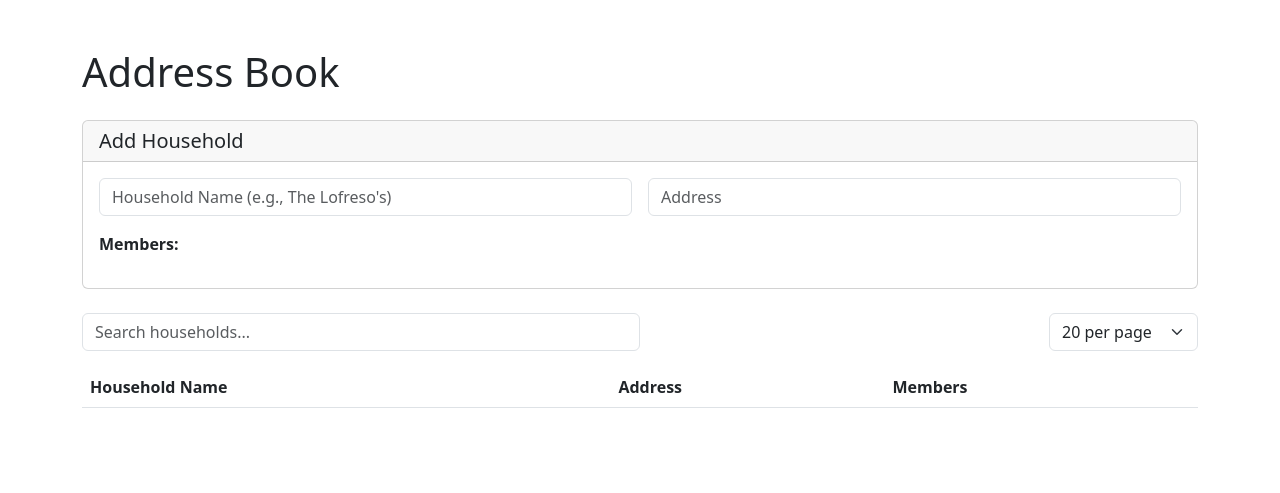
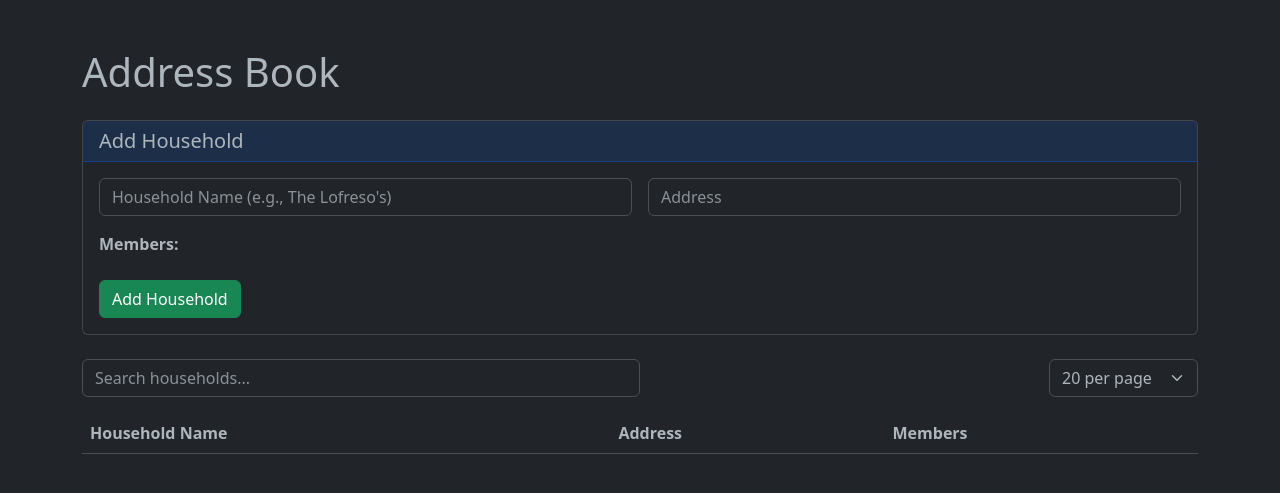
Before and after one commit to tlofreso/address-book, a FastAPI app: page / in a window 1280 px wide. Shown: the top 493 px of the page. Run offline with FastAPI, Linux system fonts and the light colour scheme; lists and menus that the app fills with data are empty; some libraries are stand-ins or nearby versions.

Commit message:
tweak the ui, and adopt dark mode

```diff
--- a/app/templates/index.html
+++ b/app/templates/index.html
@@ -1,5 +1,5 @@
 <!DOCTYPE html>
-<html lang="en">
+<html lang="en" data-bs-theme="dark">
 <head>
     <meta charset="UTF-8">
     <meta name="viewport" content="width=device-width, initial-scale=1.0">
@@ -8,12 +8,15 @@
     <style>
         .pac-container { z-index: 10000; }
         tbody tr { cursor: pointer; }
-        tbody tr:hover { background-color: #f8f9fa; }
+        tbody tr:hover { background-color: rgba(255, 255, 255, 0.075); }
         .member-row { margin-bottom: 8px; }
         .member-row:last-child { margin-bottom: 0; }
+        .card-header { background-color: rgba(13, 110, 253, 0.15); border-bottom: 1px solid rgba(13, 110, 253, 0.3); }
+        .btn-primary { background-color: #0d6efd; border-color: #0d6efd; }
+        .btn-primary:hover { background-color: #0b5ed7; border-color: #0a58ca; }
     </style>
 </head>
-<body>
+<body class="bg-dark">
     <div class="container mt-5">
         <h1 class="mb-4">Address Book</h1>
 
@@ -39,7 +42,9 @@
 
                     <div id="membersContainer"></div>
 
-                    <button type="submit" class="d-none"></button>
+                    <div class="mt-3">
+                        <button type="submit" class="btn btn-success">Add Household</button>
+                    </div>
                 </form>
             </div>
         </div>
```
